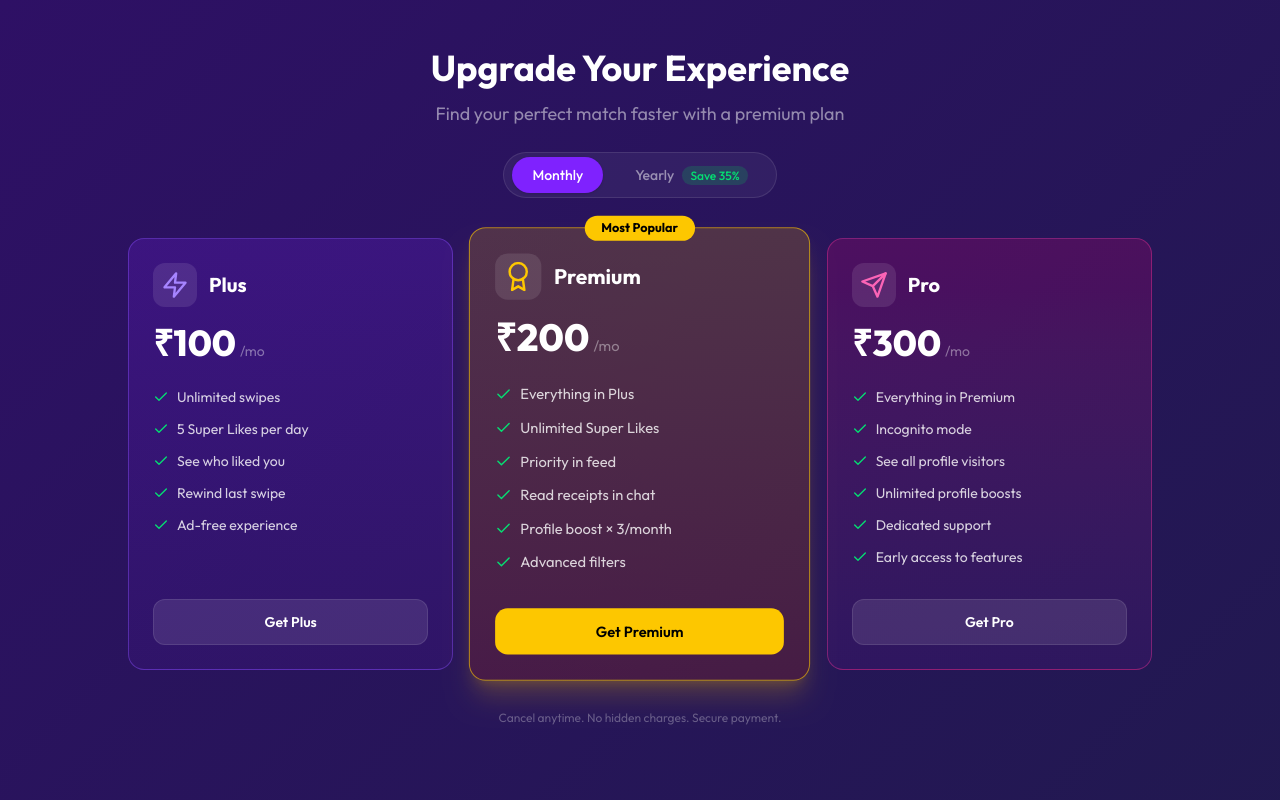
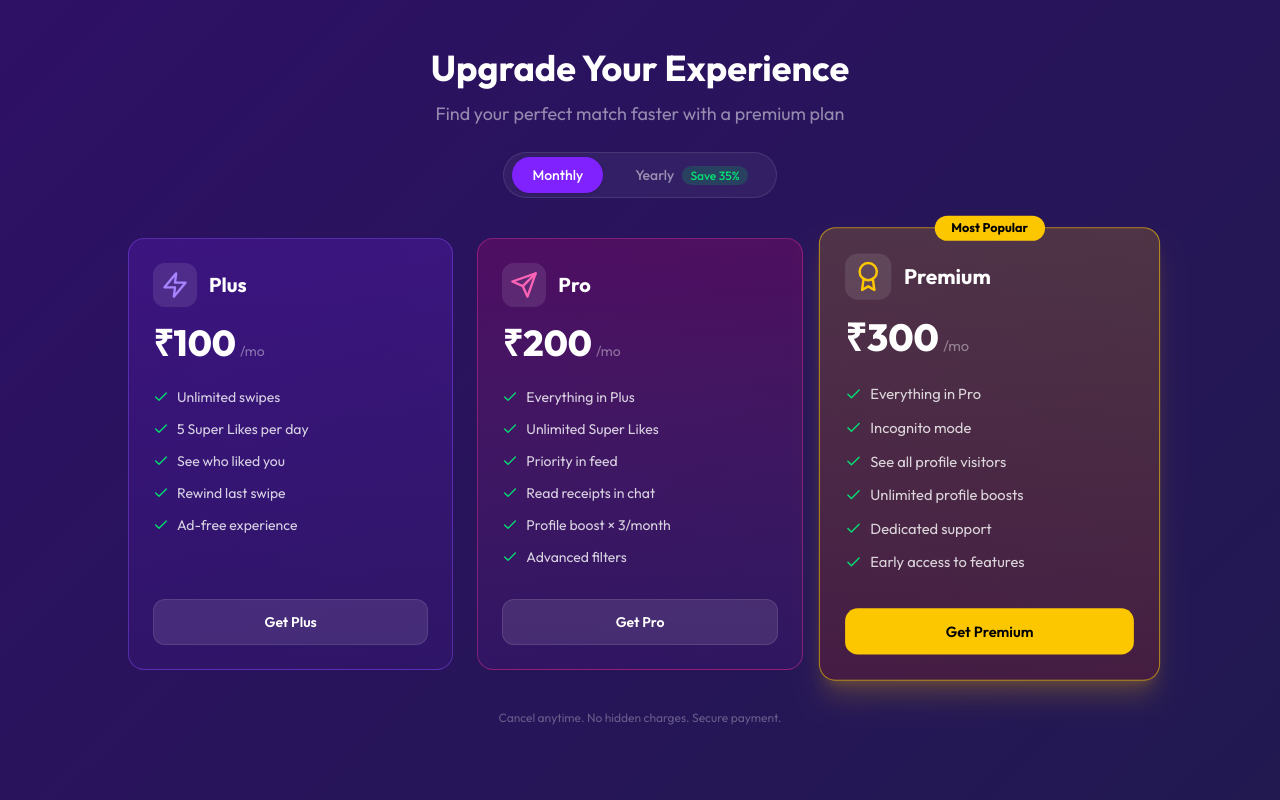
Before and after one commit to ramyadav09/My-First-MERN-Project, a React (Vite) app in the folder frontend/: page /premium in a window 1280 px wide. Shown: the top 800 px of the page. Built offline with nearby package versions, Linux system fonts and the light colour scheme; no server answers.

Commit message:
refactor: swap Premium and Pro plan details in subscription components and update descriptions

```diff
--- a/frontend/src/components/premium/Premium.jsx
+++ b/frontend/src/components/premium/Premium.jsx
@@ -21,13 +21,13 @@ const plans = [
     ],
   },
   {
-    name: "Premium",
-    icon: <FiAward size={28} className="text-yellow-400" />,
+    name: "Pro",
+    icon: <FiSend size={28} className="text-pink-400" />,
     price: { monthly: 200, yearly: 1999 },
-    color: "from-yellow-500/20 to-orange-700/20",
-    border: "border-yellow-400/60",
-    badge: "Most Popular",
-    highlight: true,
+    color: "from-pink-600/20 to-purple-900/20",
+    border: "border-pink-500/40",
+    badge: null,
+    highlight: false,
     features: [
       "Everything in Plus",
       "Unlimited Super Likes",
@@ -38,15 +38,15 @@ const plans = [
     ],
   },
   {
-    name: "Pro",
-    icon: <FiSend size={28} className="text-pink-400" />,
+    name: "Premium",
+    icon: <FiAward size={28} className="text-yellow-400" />,
     price: { monthly: 300, yearly: 2999 },
-    color: "from-pink-600/20 to-purple-900/20",
-    border: "border-pink-500/40",
-    badge: null,
-    highlight: false,
+    color: "from-yellow-500/20 to-orange-700/20",
+    border: "border-yellow-400/60",
+    badge: "Most Popular",
+    highlight: true,
     features: [
-      "Everything in Premium",
+      "Everything in Pro",
       "Incognito mode",
       "See all profile visitors",
       "Unlimited profile boosts",
--- a/frontend/src/components/premium/SubscriptionPlans.jsx
+++ b/frontend/src/components/premium/SubscriptionPlans.jsx
@@ -22,15 +22,15 @@ const plans = [
     cta: "Get Plus",
   },
   {
-    name: "Premium",
-    icon: <FiAward size={26} className="text-yellow-400" />,
+    name: "Pro",
+    icon: <FiSend size={26} className="text-pink-400" />,
     price: { monthly: 200, yearly: 1999 },
-    color: "from-yellow-500/20 to-orange-700/20",
-    border: "border-yellow-400/60",
-    shadow: "shadow-[0_0_20px_rgba(234,179,8,0.25)]",
-    badge: "Most Popular",
-    highlight: true,
-    popular: true,
+    color: "from-pink-600/20 to-purple-900/20",
+    border: "border-pink-500/40",
+    shadow: "shadow-[0_0_20px_rgba(236,72,153,0.25)]",
+    badge: null,
+    highlight: false,
+    popular: false,
     features: [
       "Everything in Plus",
       "Unlimited Super Likes",
@@ -39,27 +39,27 @@ const plans = [
       "Profile boost × 3/month",
       "Advanced filters",
     ],
-    cta: "Get Premium",
+    cta: "Get Pro",
   },
   {
-    name: "Pro",
-    icon: <FiSend size={26} className="text-pink-400" />,
+    name: "Premium",
+    icon: <FiAward size={26} className="text-yellow-400" />,
     price: { monthly: 300, yearly: 2999 },
-    color: "from-pink-600/20 to-purple-900/20",
-    border: "border-pink-500/40",
-    shadow: "shadow-[0_0_20px_rgba(236,72,153,0.25)]",
-    badge: null,
-    highlight: false,
-    popular: false,
+    color: "from-yellow-500/20 to-orange-700/20",
+    border: "border-yellow-400/60",
+    shadow: "shadow-[0_0_20px_rgba(234,179,8,0.25)]",
+    badge: "Most Popular",
+    highlight: true,
+    popular: true,
     features: [
-      "Everything in Premium",
+      "Everything in Pro",
       "Incognito mode",
       "See all profile visitors",
       "Unlimited profile boosts",
       "Dedicated support",
       "Early access to features",
     ],
-    cta: "Get Pro",
+    cta: "Get Premium",
   },
 ];
 
--- a/frontend/src/pages/Pricing.jsx
+++ b/frontend/src/pages/Pricing.jsx
@@ -21,8 +21,8 @@ const plans = [
     description: "Perfect for getting started with premium dating features.",
   },
   {
-    name: "Premium",
-    icon: <FiAward size={28} className="text-yellow-400" />,
+    name: "Pro",
+    icon: <FiSend size={28} className="text-pink-400" />,
     price: 200,
     interval: "/mo",
     features: [
@@ -33,23 +33,23 @@ const plans = [
       "Profile boost × 3/month",
       "Advanced filters",
     ],
-    description: "Our most popular plan for serious daters.",
-    popular: true,
+    description: "For serious daters who want more visibility.",
   },
   {
-    name: "Pro",
-    icon: <FiSend size={28} className="text-pink-400" />,
+    name: "Premium",
+    icon: <FiAward size={28} className="text-yellow-400" />,
     price: 300,
     interval: "/mo",
     features: [
-      "Everything in Premium",
+      "Everything in Pro",
       "Incognito mode",
       "See all profile visitors",
       "Unlimited profile boosts",
       "Dedicated support",
       "Early access to features",
     ],
-    description: "For power users who want complete access.",
+    description: "Our most popular plan for power users.",
+    popular: true,
   },
 ];
 
--- a/frontend/src/pages/Terms.jsx
+++ b/frontend/src/pages/Terms.jsx
@@ -63,8 +63,7 @@ export default function Terms() {
             <p className="mb-6">
               You agree to use the Platform responsibly and respectfully. We
               prohibit harassment, hate speech, bullying, fake profiles, and
-              any behavior that makes other users feel unsafe. {BRAND_NAME}
-              reserves the right to review, moderate, and remove any profile,
+              any behavior that makes other users feel unsafe. {BRAND_NAME} reserves the right to review, moderate, and remove any profile,
               photo, or message that violates these standards. Repeated
               violations may result in permanent account suspension.
             </p>
```
